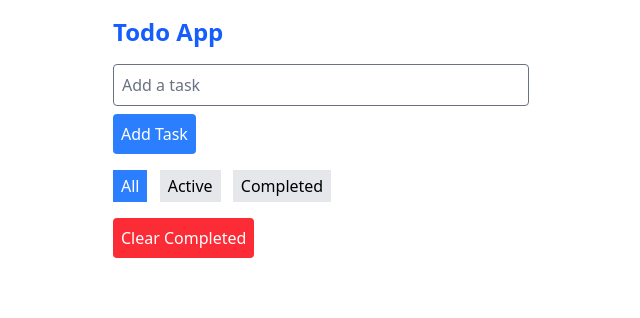
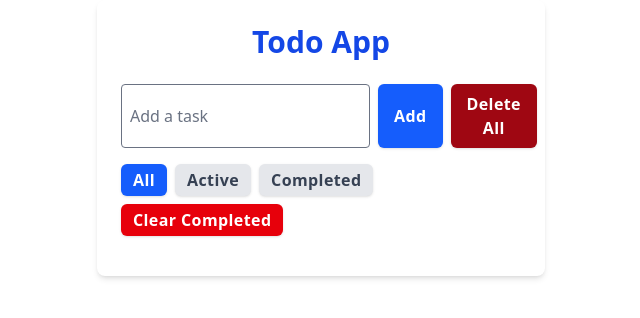
Before and after one commit to HACS9/todo_app, a SvelteKit app: page / in a window 1280 px wide. Shown: the top 318 px of the page, without its empty margins (319-959 px from the left). Built offline with nearby package versions, Linux system fonts and the light colour scheme.

Commit message:
Move Delete All button to firs line and adjust layout

```diff
--- a/src/routes/+page.svelte
+++ b/src/routes/+page.svelte
@@ -5,9 +5,8 @@
        let task: string = '';
        let tasks: Task[] = [];
        let filter: 'all' | 'active' | 'completed' = 'all';
-       let editingIndex: number | null = null;
-       let editText: string = '';
 
+       // Load tasks from localStorage
        onMount(() => {
          if (browser) {
            const saved = localStorage.getItem('tasks');
@@ -15,12 +14,14 @@
          }
        });
 
+       // Save tasks to localStorage
        $: {
          if (browser) {
            localStorage.setItem('tasks', JSON.stringify(tasks));
          }
        }
 
+       // Filter tasks
        $: filteredTasks = tasks.filter(task => {
          if (filter === 'active') return !task.completed;
          if (filter === 'completed') return task.completed;
@@ -36,7 +37,7 @@
 
        function toggleTask(index: number) {
          tasks[index].completed = !tasks[index].completed;
-         tasks = tasks;
+         tasks = tasks; // Trigger reactivity
        }
 
        function removeTask(index: number) {
@@ -47,63 +48,61 @@
          tasks = tasks.filter(task => !task.completed);
        }
 
-       function startEditing(index: number) {
-         editingIndex = index;
-         editText = tasks[index].text;
-       }
-
-       function saveEdit() {
-         if (editingIndex !== null && editText.trim()) {
-           tasks[editingIndex].text = editText;
-           tasks = tasks;
-           editingIndex = null;
-           editText = '';
-         }
+       function deleteAll() {
+         tasks = [];
        }
      </script>
 
-     <div class="max-w-md mx-auto p-4">
-       <h1 class="text-2xl font-bold text-blue-600 mb-4">Todo App</h1>
-       <form on:submit|preventDefault={addTask} class="mb-4">
+     <div class="max-w-md mx-auto p-6 bg-white shadow-md rounded-lg">
+       <h1 class="text-3xl font-extrabold text-blue-700 mb-6 text-center">Todo App</h1>
+       <div class="mb-4 flex gap-2">
+         <form on:submit|preventDefault={addTask} class="flex-1 flex gap-2">
            <input
              type="text"
              bind:value={task}
              placeholder="Add a task"
-           class="border rounded p-2 w-full"
+             class="border rounded p-2 flex-1 focus:outline-none focus:ring-2 focus:ring-blue-500"
            />
            <button
              type="submit"
-           class="mt-2 bg-blue-500 text-white p-2 rounded hover:bg-blue-600"
+             class="bg-blue-600 text-white px-4 py-2 rounded-md font-semibold tracking-wide hover:bg-blue-700 transition-colors shadow-sm"
            >
-           Add Task
+             Add
            </button>
          </form>
-       <div class="mb-4">
          <button
-           class="mr-2 px-2 py-1 {filter === 'all' ? 'bg-blue-500 text-white' : 'bg-gray-200'}"
+           class="bg-red-800 text-white px-4 py-2 rounded-md font-semibold tracking-wide hover:bg-red-900 transition-colors shadow-sm"
+           on:click={deleteAll}
+         >
+           Delete All
+         </button>
+       </div>
+       <div class="mb-4 flex flex-wrap gap-2">
+         <button
+           class="{filter === 'all' ? 'bg-blue-600 text-white' : 'bg-gray-200 text-gray-700'} px-3 py-1 rounded-md font-semibold tracking-wide hover:bg-blue-500 hover:text-white transition-colors shadow-sm"
            on:click={() => (filter = 'all')}
          >
            All
          </button>
          <button
-           class="mr-2 px-2 py-1 {filter === 'active' ? 'bg-blue-500 text-white' : 'bg-gray-200'}"
+           class="{filter === 'active' ? 'bg-blue-600 text-white' : 'bg-gray-200 text-gray-700'} px-3 py-1 rounded-md font-semibold tracking-wide hover:bg-blue-500 hover:text-white transition-colors shadow-sm"
            on:click={() => (filter = 'active')}
          >
            Active
          </button>
          <button
-           class="px-2 py-1 {filter === 'completed' ? 'bg-blue-500 text-white' : 'bg-gray-200'}"
+           class="{filter === 'completed' ? 'bg-blue-600 text-white' : 'bg-gray-200 text-gray-700'} px-3 py-1 rounded-md font-semibold tracking-wide hover:bg-blue-500 hover:text-white transition-colors shadow-sm"
            on:click={() => (filter = 'completed')}
          >
            Completed
          </button>
-       </div>
          <button
-         class="mb-4 bg-red-500 text-white p-2 rounded hover:bg-red-600"
+           class="bg-red-600 text-white px-3 py-1 rounded-md font-semibold tracking-wide hover:bg-red-700 transition-colors shadow-sm"
            on:click={clearCompleted}
          >
            Clear Completed
          </button>
+       </div>
        <ul class="space-y-2">
          {#each filteredTasks as task, index}
            <li class="flex justify-between items-center border p-2 rounded">
@@ -114,36 +113,16 @@
                  on:change={() => toggleTask(index)}
                  class="mr-2"
                />
-               {#if editingIndex === index}
-                 <input
-                   type="text"
-                   bind:value={editText}
-                   on:blur={saveEdit}
-                   on:keydown={e => e.key === 'Enter' && saveEdit()}
-                   class="border rounded p-1"
-                 />
-               {:else}
                <span class={task.completed ? 'line-through text-gray-500' : ''}>
                  {task.text}
                </span>
-               {/if}
              </div>
-             <div>
-               {#if editingIndex !== index}
-                 <button
-                   on:click={() => startEditing(index)}
-                   class="text-blue-500 hover:text-blue-700 mr-2"
-                 >
-                   Edit
-                 </button>
-               {/if}
              <button
                on:click={() => removeTask(index)}
-                 class="text-red-500 hover:text-red-700"
+               class="text-red-600 hover:text-red-800 font-semibold transition-colors"
              >
                Delete
              </button>
-             </div>
            </li>
          {/each}
        </ul>
```
Lines whose indentation alone changed are shown as unchanged.
